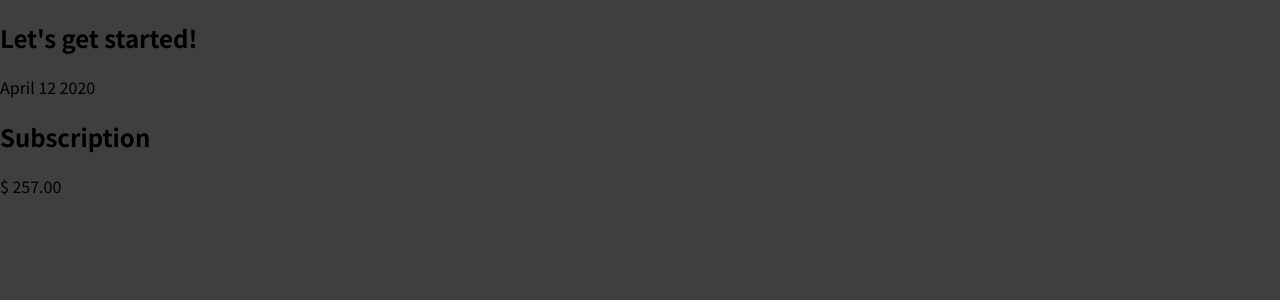
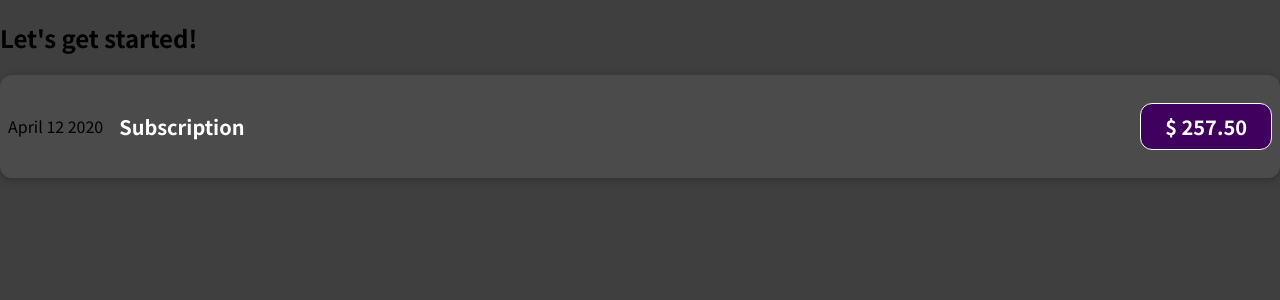
Before and after one commit to RZFalcore/udemy-react-course, a React (Create React App) app: page / in a window 1280 px wide. Shown: the top 300 px of the page. Built offline with nearby package versions, Linux system fonts and the light colour scheme.

Commit message:
added some styling

```diff
--- /dev/null
+++ b/src/components/ExpenseItem.css
@@ -0,0 +1,56 @@
+.expense-item {
+    display: flex;
+    justify-content: space-between;
+    align-items: center;
+    box-shadow: 0 2px 8px rgba(0, 0, 0, 0.25);
+    padding: 0.5rem;
+    margin: 1rem 0;
+    border-radius: 12px;
+    background-color: #4b4b4b;
+}
+
+.expense-item__description {
+    display: flex;
+    flex-direction: column;
+    gap: 1rem;
+    align-items: flex-end;
+    flex-flow: column-reverse;
+    justify-content: flex-start;
+    flex: 1;
+}
+
+.expense-item h2 {
+    color: #3a3a3a;
+    font-size: 1rem;
+    flex: 1;
+    margin: 0 1rem;
+    color: white;
+}
+
+.expense-item__price {
+    font-size: 1rem;
+    font-weight: bold;
+    color: white;
+    background-color: #40005d;
+    border: 1px solid white;
+    padding: 0.5rem;
+    border-radius: 12px;
+}
+
+@media (min-width: 580px) {
+    .expense-item__description {
+        flex-direction: row;
+        align-items: center;
+        justify-content: flex-start;
+        flex: 1;
+    }
+
+    .expense-item__description h2 {
+        font-size: 1.25rem;
+    }
+
+    .expense-item__price {
+        font-size: 1.25rem;
+        padding: 0.5rem 1.5rem;
+    }
+}
--- a/src/components/ExpenseItem.js
+++ b/src/components/ExpenseItem.js
@@ -1,15 +1,15 @@
 import React from "react";
-
+import "./ExpenseItem.css";
 function ExpenseItem() {
-    return (
-      <div>
-        <p>April 12 2020</p>
-        <div>
-          <h2>Subscription</h2>
-          <p>$ 257.00</p>
-        </div>
+  return (
+    <div className="expense-item">
+      <p>April 12 2020</p>
+      <div className="expense-item__description">
+        <h2>Subscription</h2>
+        <p className="expense-item__price">$ 257.50</p>
       </div>
-    );
+    </div>
+  );
 }
 
 export default ExpenseItem;
```
